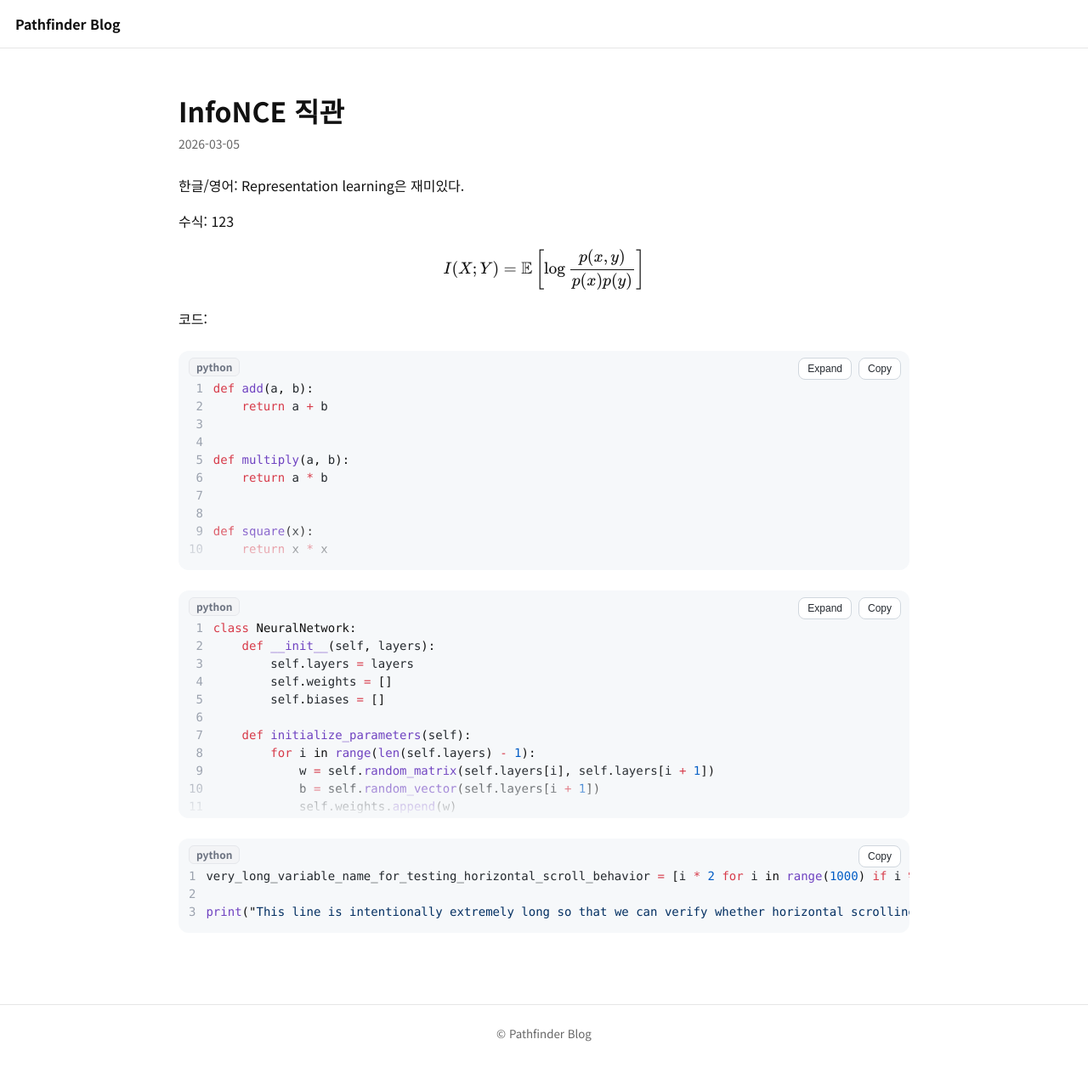
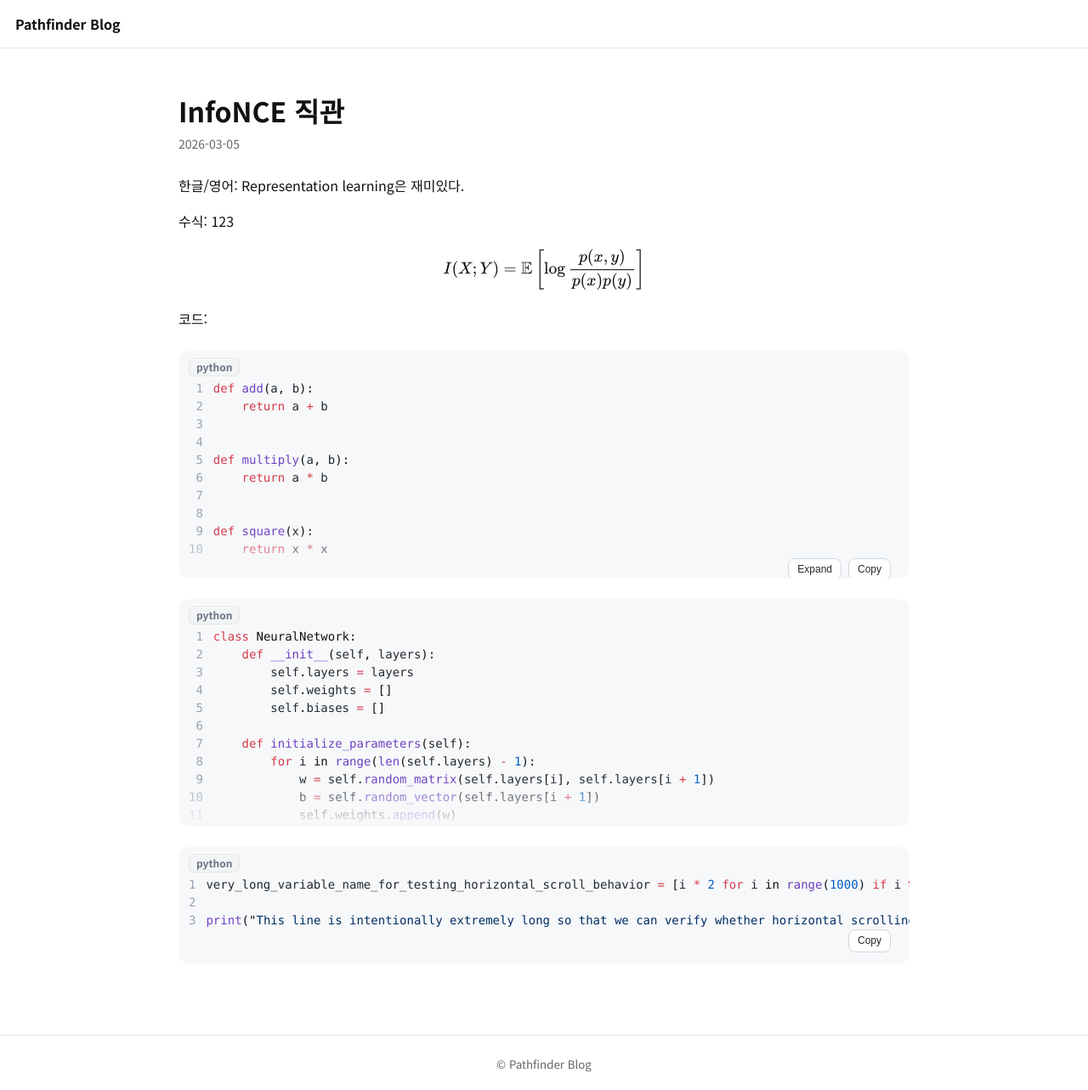
Before and after one commit to pathfinder-J/pathfinder-J.github.io, a Jekyll site: the page built from notes/example.md, in a window 1280 px wide. Shown: the whole page at 85% size. Built offline with Jekyll 4.4.1, drawn with Linux system fonts in a browser that asks for light colours; before the commit the page ends 1247 px from its top, so only the background shows below that.

Commit message:
Update style.css

```diff
--- a/css/style.css
+++ b/css/style.css
@@ -197,20 +197,25 @@
 }
 
 /* =========================================================
-   Toolbar (right): Expand + Copy (horizontal)
+   Toolbar (right): Expand + Copy (horizontal, sticky)
    ========================================================= */
 .code-toolbar{
-  position: absolute;
+  position: sticky;
   top: 8px;
   right: 10px;
-  z-index: 20;
+  z-index: 30;
 
   display: flex;
   flex-direction: row;
   gap: 8px;
   align-items: center;
+  justify-content: flex-end;
+
+  margin-left: auto;
+  width: fit-content;
 }
 
+/* 버튼 공통 */
 .code-toolbar button{
   font-size: 12px;
   font-weight: 500;
@@ -223,6 +228,8 @@
   border: 1px solid #d0d7de;
   border-radius: 8px;
   cursor: pointer;
+
+  white-space: nowrap;
 }
 
 .code-toolbar button:hover{
@@ -230,18 +237,13 @@
 }
 
 .code-toolbar .code-copy-btn.copied{
-  background:#e6ffec;
-  border-color:#2da44e;
+  background: #e6ffec;
+  border-color: #2da44e;
 }
 
-/* short code: hide expand only */
+/* 짧은 코드면 Expand만 숨김 */
 .highlighter-rouge > .highlight.is-short .code-toggle-btn{
   display: none;
-}
-
-/* ===== Mobile font ===== */
-@media (max-width: 600px){
-  pre, code{ font-size: 13px; }
 }
 
 /* ===== Syntax colors (keep yours) ===== */
```
